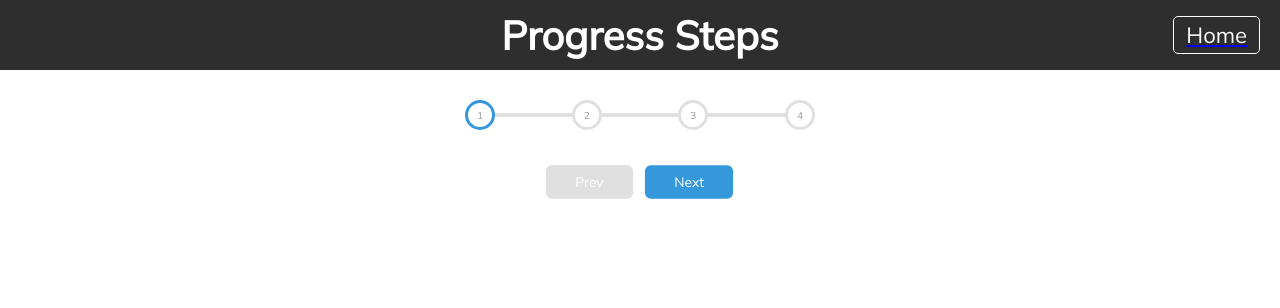
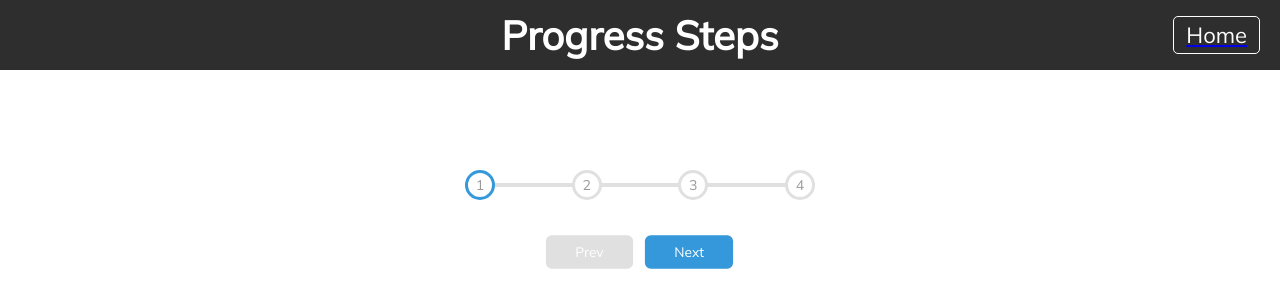
Before and after one commit to EdTimmer/50-projects-nextjs-app, a Next.js app: page /progress-steps in a window 1280 px wide. Shown: the top 308 px of the page. Built offline with nearby package versions, Linux system fonts and the light colour scheme.

Commit message:
small styling edits

```diff
--- a/styles/projectStyles/progressSteps.css.ts
+++ b/styles/projectStyles/progressSteps.css.ts
@@ -13,7 +13,7 @@ export const ProgressContainer = styled.div`
   display: flex;
   justify-content: space-between;
   position: relative;
-  margin: 30px;
+  margin: 100px 30px 30px 30px;
   max-width: 100%;
   width: 350px;
 
@@ -50,6 +50,7 @@ export const Progress = styled.div<{ widthPercent: string }>`
 export const Circle = styled.div<{ isActive: boolean }>`
   background-color: #fff;
   color: #999;
+  font-size: 14px;
   border-radius: 50%;
   border: 3px solid #e0e0e0;
   border-color: ${({ isActive }) => (isActive ? '#3498db' : '#e0e0e0')};
```
